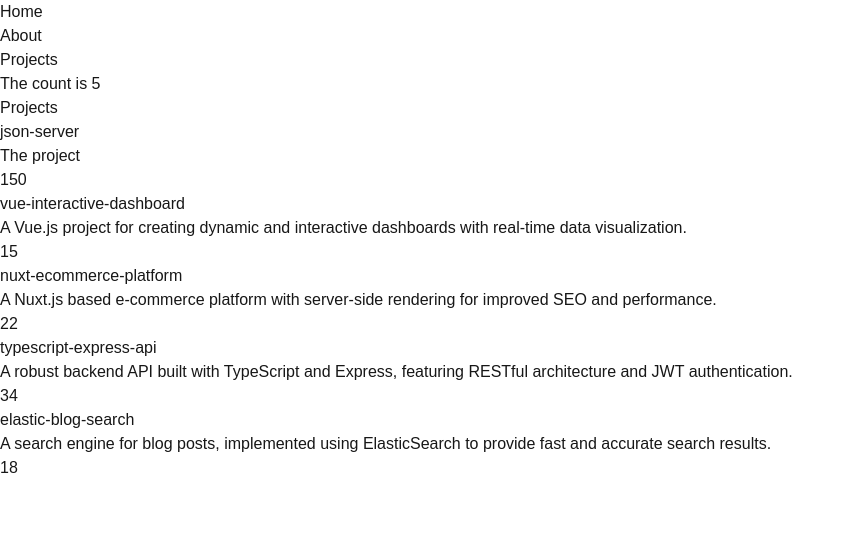
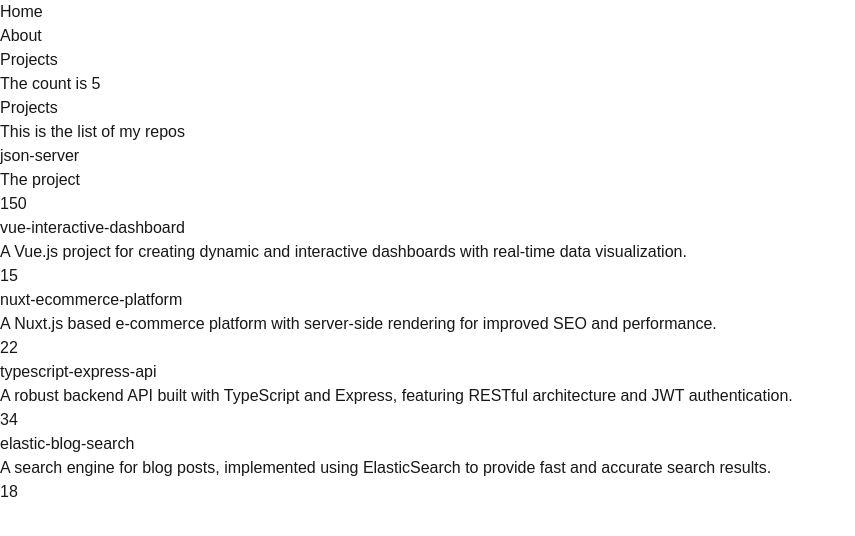
Before and after one commit to ameenkhan/portfolio, a Next.js app: page /about/projects in a window 1280 px wide. Shown: the top 536 px of the page, without its empty margins (0-855 px from the left). Built offline with nearby package versions, Linux system fonts and the light colour scheme; data requests are answered from the project's data file.

Commit message:
Loading and streaming (#5)

```diff
--- a/package.json
+++ b/package.json
@@ -7,7 +7,7 @@
     "build": "next build",
     "start": "next start",
     "lint": "next lint",
-    "json-server": "json-server --watch db.json --port 3001"
+    "json-server": "json-server --delay=5000 --watch db.json --port 3001"
   },
   "dependencies": {
     "next": "^15.1.7",
--- /dev/null
+++ b/src/app/about/projects/components/project-list-loading.tsx
@@ -0,0 +1,13 @@
+export default function ProjectListLoading() {
+    return (
+        <>
+            <ul className="space-y-8">
+                {Array(3).fill(0).map((_el, index) =>
+                    <li key={index}>
+                        <div className="w-full h-24 animate-pulse bg-neutral-100 dark:bg-neutral-700"></div>
+                    </li>
+                )}
+            </ul>
+        </>
+    )
+}
--- /dev/null
+++ b/src/app/about/projects/components/project-list.tsx
@@ -0,0 +1,37 @@
+type Repo = {
+    id: number;
+    title: string;
+    description: string;
+    stargazers_count: number;
+};
+
+export default async function ProjectList() {
+
+    // no cache
+    const response = await fetch(
+        'http://localhost:3001/repos',
+        { cache: "no-store" }
+    );
+
+    // ttl in cache
+    // const response = await fetch('http://localhost:3001/repos', { next: { revalidate: 3 } });
+
+    // default settings
+    // const response = await fetch('http://localhost:3001/repos');
+
+    const repos = await response.json();
+
+    return (
+        <>
+            <ul>
+                {repos.map((repo: Repo) =>
+                    <li key={repo.id} className="mb-4">
+                        <div>{repo.title}</div>
+                        <div>{repo.description}</div>
+                        <div>{repo.stargazers_count}</div>
+                    </li>
+                )}
+            </ul>
+        </>
+    )
+}
--- a/src/app/about/projects/page.tsx
+++ b/src/app/about/projects/page.tsx
@@ -1,33 +1,22 @@
-// don't use cache for this component
-// export const dynamic = 'force-dynamic';
+import ProjectList from "@/app/about/projects/components/project-list";
+import { Suspense } from "react";
+import ProjectListLoading from "./components/project-list-loading";
 
 export default async function AboutProjectsPage() {
-    // no cache
-    // const response = await fetch('http://localhost:3001/repos', { cache: "no-store" });
 
-    // ttl in cache
-    const response = await fetch('http://localhost:3001/repos', { next: { revalidate: 3 } });
-
-    // default settings
-    // const response = await fetch('http://localhost:3001/repos');
-
-    const repos = await response.json();
 
     return (
         <>
             <div className="p-20">
-                <h1 className="mb-8 text-xl">Projects</h1>
-
-                <ul>
-                    {repos.map((repo) =>
-                        <li key={repo.id} className="mb-4">
-                            <div>{repo.title}</div>
-                            <div>{repo.description}</div>
-                            <div>{repo.stargazers_count}</div>
-                        </li>
-                    )}
-                </ul>
-
+                <h1 className="mb-8 text-xl">
+                    Projects
+                </h1>
+                <div className="mb-8">
+                    This is the list of my repos
+                </div>
+                <Suspense fallback=<ProjectListLoading />>
+                    <ProjectList />
+                </Suspense>
             </div>
         </>
     )
```
